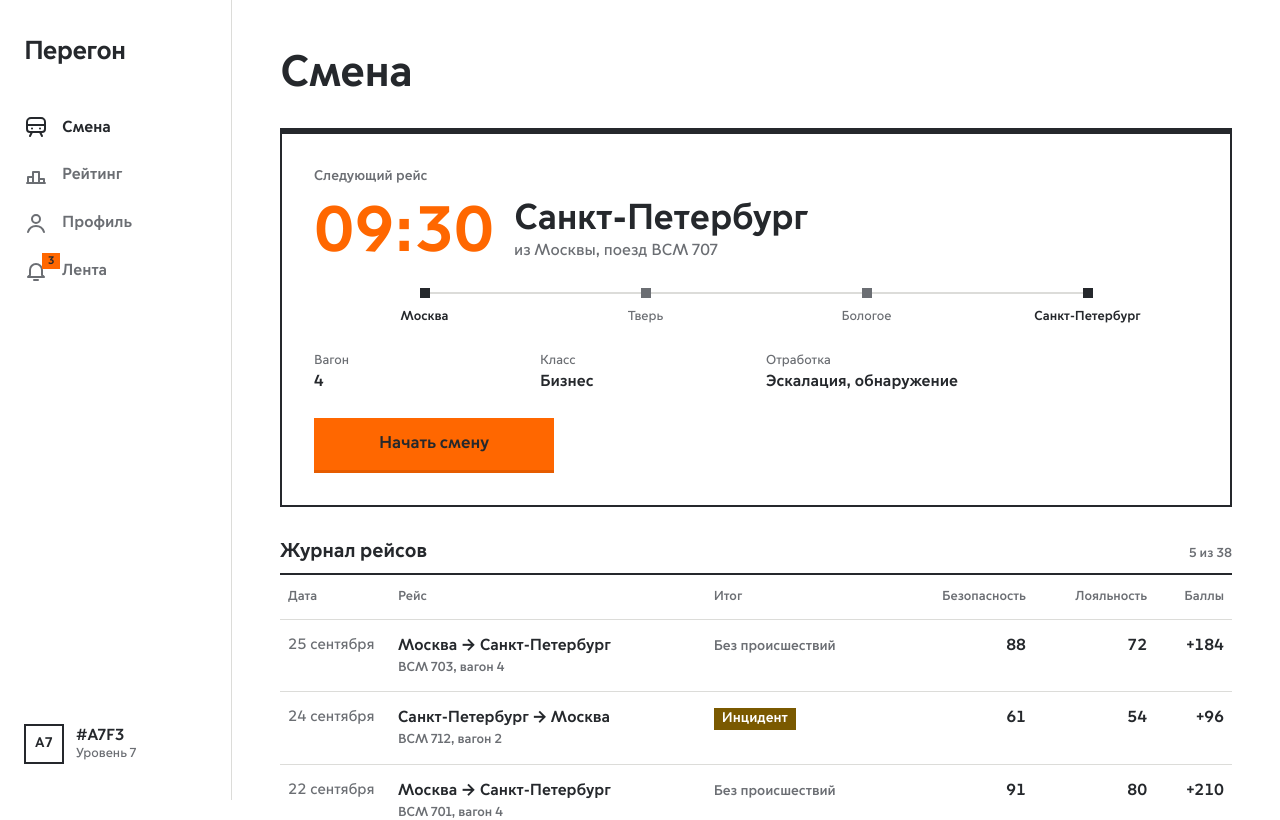
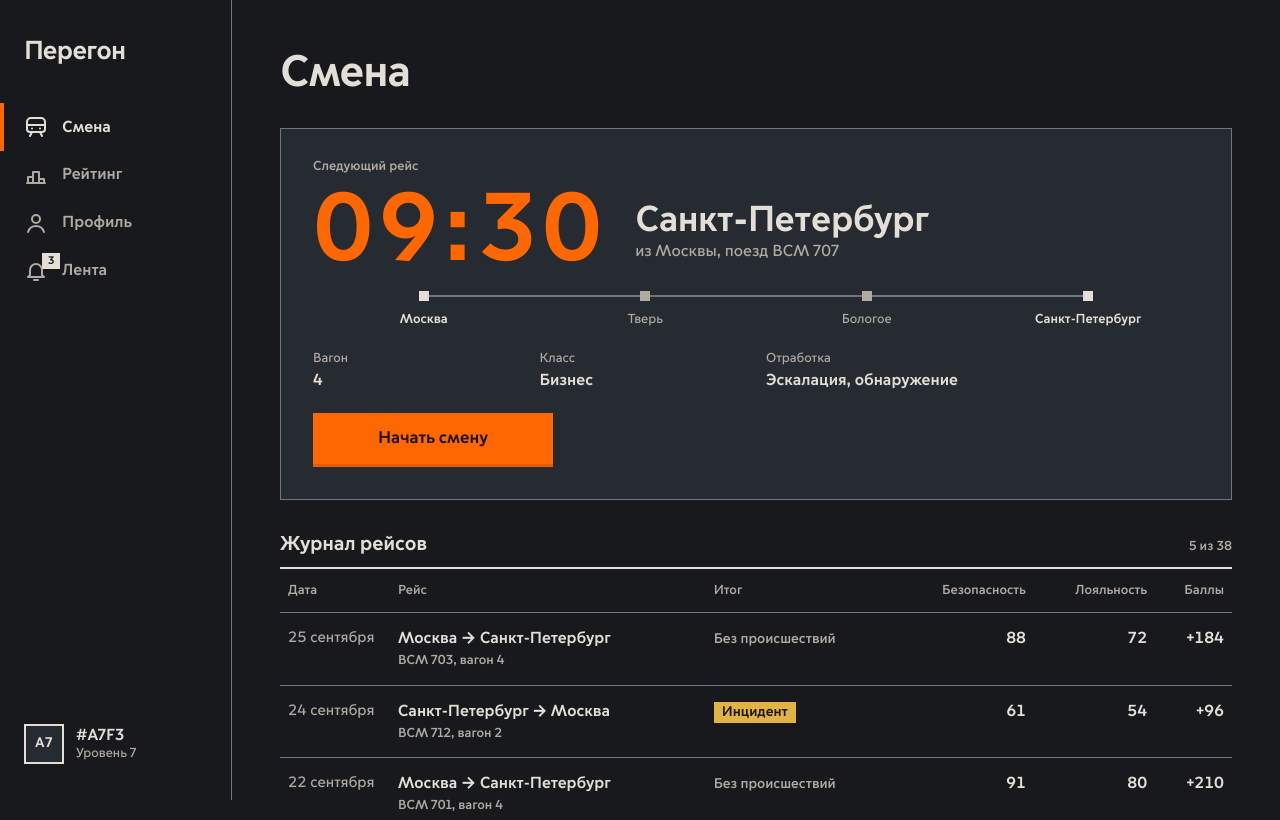
Before and after one commit to GachiL0Rd/vsm-400, a React (Vite) app in the folder Frontend/: page / in a window 1280 px wide. Shown: the top 820 px of the page. Built offline with nearby package versions, Linux system fonts and the light colour scheme; no server answers.

Commit message:
style(frontend): restyle cabinet as night cabin

```diff
--- a/Frontend/index.html
+++ b/Frontend/index.html
@@ -4,7 +4,7 @@
     <meta charset="UTF-8" />
     <link rel="icon" type="image/svg+xml" href="/favicon.svg" />
     <meta name="viewport" content="width=device-width, initial-scale=1.0" />
-    <meta name="color-scheme" content="light" />
+    <meta name="color-scheme" content="dark" />
     <title>Перегон</title>
   </head>
   <body>
--- a/Frontend/src/App.css
+++ b/Frontend/src/App.css
@@ -20,7 +20,7 @@
   font-size: 32px;
   font-weight: 800;
   line-height: 1.1;
-  letter-spacing: -0.01em;
+  letter-spacing: -0.02em;
 }
 
 .screen__title:focus {
--- a/Frontend/src/components/AchievementBadge/AchievementBadge.css
+++ b/Frontend/src/components/AchievementBadge/AchievementBadge.css
@@ -4,11 +4,12 @@
   place-items: center;
   width: 52px;
   height: 52px;
+  border-radius: var(--radius);
 }
 
 .badge--earned {
   background: var(--ink);
-  color: var(--white);
+  color: var(--canvas);
 }
 
 .badge--locked {
--- a/Frontend/src/components/Avatar/Avatar.css
+++ b/Frontend/src/components/Avatar/Avatar.css
@@ -5,7 +5,8 @@
   width: 40px;
   height: 40px;
   border: 2px solid var(--ink);
-  background: var(--white);
+  border-radius: var(--radius);
+  background: var(--panel);
   color: var(--ink);
   font-size: 14px;
   font-weight: 800;
--- a/Frontend/src/components/Meter/Meter.css
+++ b/Frontend/src/components/Meter/Meter.css
@@ -1,6 +1,7 @@
 .track {
   height: 8px;
-  background: var(--cloud);
+  border-radius: var(--radius);
+  background: var(--track);
   overflow: hidden;
 }
 
--- a/Frontend/src/components/Nav/Nav.css
+++ b/Frontend/src/components/Nav/Nav.css
@@ -4,7 +4,7 @@
   inset: auto 0 0;
   z-index: 10;
   border-top: 1px solid var(--line);
-  background: var(--white);
+  background: var(--canvas);
   padding-bottom: env(safe-area-inset-bottom);
 }
 
@@ -22,6 +22,7 @@
 }
 
 .nav__item {
+  position: relative;
   display: flex;
   flex-direction: column;
   align-items: center;
@@ -42,6 +43,17 @@
   font-weight: 800;
 }
 
+/* «Вы здесь»: тот же оранжевый штрих, что у своей строки рейтинга. */
+.nav__item--active::before {
+  content: "";
+  position: absolute;
+  top: 0;
+  left: 16px;
+  right: 16px;
+  height: 3px;
+  background: var(--signal);
+}
+
 /* Кольцо внутрь: бренд и пункты прижаты к краю окна, внешний offset обрезается. */
 .nav :focus-visible {
   outline-offset: -3px;
@@ -58,8 +70,9 @@
   right: -12px;
   min-width: 18px;
   padding: 0 4px;
-  background: var(--signal);
-  color: var(--ink);
+  border-radius: var(--radius);
+  background: var(--ink);
+  color: var(--canvas);
   font-size: 11px;
   font-weight: 800;
   line-height: 16px;
@@ -78,7 +91,16 @@
     padding: 32px 0 24px;
     border-top: 0;
     border-right: 1px solid var(--line);
-    background: var(--white);
+    background: var(--canvas);
+  }
+
+  .nav__item--active::before {
+    top: 0;
+    bottom: 0;
+    left: 0;
+    right: auto;
+    width: 4px;
+    height: auto;
   }
 
   .nav__brand {
--- a/Frontend/src/components/Radar/Radar.tsx
+++ b/Frontend/src/components/Radar/Radar.tsx
@@ -31,13 +31,13 @@ export function Radar({ values }: { values: Competencies }) {
           key={k}
           points={polygon(scores.map(() => R * k))}
           fill="none"
-          stroke="var(--cloud)"
+          stroke="var(--line)"
           strokeWidth="1.5"
         />
       ))}
       <polygon
         points={polygon(scores.map((v) => (R * v) / 100))}
-        fill="var(--ink-08)"
+        fill="var(--veil)"
         stroke="var(--ink)"
         strokeWidth="2.5"
         strokeLinejoin="round"
@@ -55,7 +55,7 @@ export function Radar({ values }: { values: Competencies }) {
               cy={y}
               r="4.5"
               fill={weak ? 'var(--stop)' : 'var(--ink)'}
-              stroke="var(--white)"
+              stroke="var(--canvas)"
               strokeWidth="2"
             />
             <text
--- a/Frontend/src/components/Tag/Tag.css
+++ b/Frontend/src/components/Tag/Tag.css
@@ -1,9 +1,10 @@
 /*
- * Статусы по принципу «тёмной кабины»: норма не выделяется,
- * отклонение горит сплошной плашкой.
+ * Норма — тихий текст. Предупреждение и сбой — сплошная плашка.
+ * «Новое» — светлый штамп, не сигнальный оранжевый.
  */
 .tag {
   display: inline-block;
+  border-radius: var(--radius);
   color: var(--ink);
   font-size: 14px;
   font-weight: 500;
@@ -19,20 +20,20 @@
 .tag--stop,
 .tag--new {
   padding: 1px 8px;
-  color: var(--white);
   font-weight: 700;
 }
 
 .tag--warn {
   background: var(--warn);
+  color: var(--on-warn);
 }
 
 .tag--stop {
   background: var(--stop);
+  color: var(--on-stop);
 }
 
-/* Непрочитанное — тот же оранжевый, что у счётчика в меню. Текст графитом: белый на #ff6700 не добирает контраст. */
 .tag--new {
-  background: var(--signal);
-  color: var(--ink);
+  background: var(--ink);
+  color: var(--canvas);
 }
--- a/Frontend/src/index.css
+++ b/Frontend/src/index.css
@@ -27,26 +27,33 @@
 }
 
 :root {
-  /* Нейтральная шкала: основа интерфейса. */
-  --white: #ffffff;
-  --cloud: #e8e8e6;
-  --line: #dcdcd9;
-  --smoke: #a3a5a8;
-  --iron: #6b6e73;
-  /* Основной цвет текста и контуров — графит, как ливрея поездов ВСМ. */
-  --ink: #25282c;
-  --ink-08: rgb(37 40 44 / 8%);
+  /* Ночная кабина. Графит, не чёрный: страница и на две ступени светлее. */
+  --canvas: #17191c;
+  --panel: #262b31;
+  --track: #3a414a;
+  --line: #6e767f;
+  --smoke: #969ca3;
+  /* Тёплый светлый текст. Вторичный держит ≥4.5:1 на панели и на странице. */
+  --iron: #b0aaa2;
+  --ink: #e4dfd6;
+  --veil: rgb(228 223 214 / 16%);
 
-  /* Единственный акцент — сигнальный оранжевый. Только действие и «вы здесь». */
+  /* Единственный акцент — время, основная кнопка, маркер «вы здесь». */
   --signal: #ff6700;
   --signal-hover: #ff7a1f;
   --signal-press: #e65c00;
+  --on-signal: #1a140e;
 
-  /* Статусы по логике светофора */
-  --ok: #1f7a34;
-  --warn: #7a5900;
-  --warn-line: #f0cf5a;
-  --stop: #c62828;
+  /* Светофор на тёмном: норма тихая, отклонение — сплошная плашка. */
+  --ok: #8aa67c;
+  --warn: #e2b340;
+  --on-warn: #1a1408;
+  --warn-line: #e2b340;
+  --stop: #ee6d5e;
+  --on-stop: #1c110e;
+
+  /* Один радиус на всё: кромка прибора, без скругления. */
+  --radius: 0;
 
   --font: "Moscow Sans", system-ui, -apple-system, "Segoe UI", sans-serif;
 
@@ -62,12 +69,14 @@
 
 html {
   -webkit-text-size-adjust: 100%;
+  background: var(--canvas);
+  color-scheme: dark;
 }
 
 body {
   margin: 0;
   min-width: 320px;
-  background: var(--white);
+  background: var(--canvas);
   color: var(--ink);
   font-family: var(--font);
   font-size: 16px;
@@ -93,6 +102,11 @@ button {
 :focus-visible {
   outline: 3px solid var(--signal);
   outline-offset: 2px;
+}
+
+::selection {
+  background: var(--ink);
+  color: var(--canvas);
 }
 
 /* ---------- Общие элементы ---------- */
@@ -122,8 +136,9 @@ button {
   padding: 13px 24px;
   border: 0;
   border-bottom: 3px solid var(--signal-press);
+  border-radius: var(--radius);
   background: var(--signal);
-  color: var(--ink);
+  color: var(--on-signal);
   font-size: 17px;
   font-weight: 700;
   text-decoration: none;
@@ -134,6 +149,10 @@ button {
   background: var(--signal-hover);
 }
 
+.btn:focus-visible {
+  outline-color: var(--ink);
+}
+
 .btn:active {
   border-bottom-width: 1px;
   margin-top: 2px;
@@ -141,12 +160,17 @@ button {
 
 .btn--ghost {
   border: 2px solid var(--ink);
-  background: var(--white);
+  background: transparent;
+  color: var(--ink);
 }
 
 .btn--ghost:hover {
   background: var(--ink);
-  color: var(--white);
+  color: var(--canvas);
+}
+
+.btn--ghost:focus-visible {
+  outline-color: var(--signal);
 }
 
 .btn--ghost:active {
@@ -155,8 +179,9 @@ button {
 }
 
 .btn[aria-disabled="true"] {
-  border-color: var(--cloud);
-  background: var(--cloud);
+  border: 1px solid var(--line);
+  border-bottom-width: 3px;
+  background: var(--canvas);
   color: var(--iron);
   cursor: not-allowed;
 }
--- a/Frontend/src/screens/ProfileScreen/ProfileScreen.css
+++ b/Frontend/src/screens/ProfileScreen/ProfileScreen.css
@@ -20,7 +20,8 @@
 
 .streak__day {
   height: 28px;
-  background: var(--cloud);
+  border-radius: var(--radius);
+  background: var(--track);
 }
 
 .streak__day--done {
@@ -29,7 +30,7 @@
 
 .streak__day--today {
   border: 2px dashed var(--smoke);
-  background: var(--white);
+  background: var(--canvas);
 }
 
 .stats {
--- a/Frontend/src/screens/RatingScreen/RatingScreen.css
+++ b/Frontend/src/screens/RatingScreen/RatingScreen.css
@@ -5,12 +5,13 @@
   margin: 0;
   padding: 0;
   border: 2px solid var(--ink);
+  border-radius: var(--radius);
 }
 
 .segmented__item {
   padding: 10px 0;
   border: 0;
-  background: var(--white);
+  background: transparent;
   color: var(--ink);
   font-size: 15px;
   font-weight: 700;
@@ -28,7 +29,7 @@
 .segmented__item--on,
 .segmented__item--on:hover {
   background: var(--ink);
-  color: var(--white);
+  color: var(--canvas);
 }
 
 .rating__me {
--- a/Frontend/src/screens/ShiftScreen/ShiftScreen.css
+++ b/Frontend/src/screens/ShiftScreen/ShiftScreen.css
@@ -3,31 +3,34 @@
 .departure {
   display: flex;
   flex-direction: column;
-  gap: 24px;
-  padding: 24px 20px;
-  border: 2px solid var(--ink);
-  border-top-width: 6px;
-  background: var(--white);
+  gap: 20px;
+  padding: 18px 16px 20px;
+  border: 1px solid var(--line);
+  border-radius: var(--radius);
+  background: var(--panel);
 }
 
 .departure__label {
   color: var(--iron);
-  font-size: 14px;
+  font-size: 13px;
   font-weight: 500;
 }
 
 .departure__main {
   display: flex;
+  flex-direction: column;
   align-items: flex-start;
-  gap: 20px;
-  margin-top: -12px;
+  gap: 8px;
+  margin-top: -6px;
 }
 
+/* Индикатор табло: кегль и сигнальный цвет, без свечения. */
 .departure__time {
   color: var(--signal);
-  font-size: 44px;
+  font-size: 76px;
   font-weight: 800;
-  line-height: 1;
+  line-height: 0.82;
+  letter-spacing: 0.04em;
 }
 
 .departure__to {
@@ -53,16 +56,24 @@
   align-self: stretch;
 }
 
-@media (min-width: 600px) {
+@media (min-width: 700px) {
   .departure {
-    padding: 32px;
+    padding: 28px 32px 32px;
+  }
+
+  .departure__main {
+    flex-direction: row;
+    align-items: flex-start;
+    gap: 28px;
   }
 
   .departure__time {
-    font-size: 64px;
+    font-size: 96px;
+    letter-spacing: 0.05em;
   }
 
   .departure__to {
+    padding-top: 10px;
     font-size: 36px;
   }
 
```
Also changed, not shown: Frontend/public/favicon.svg.
